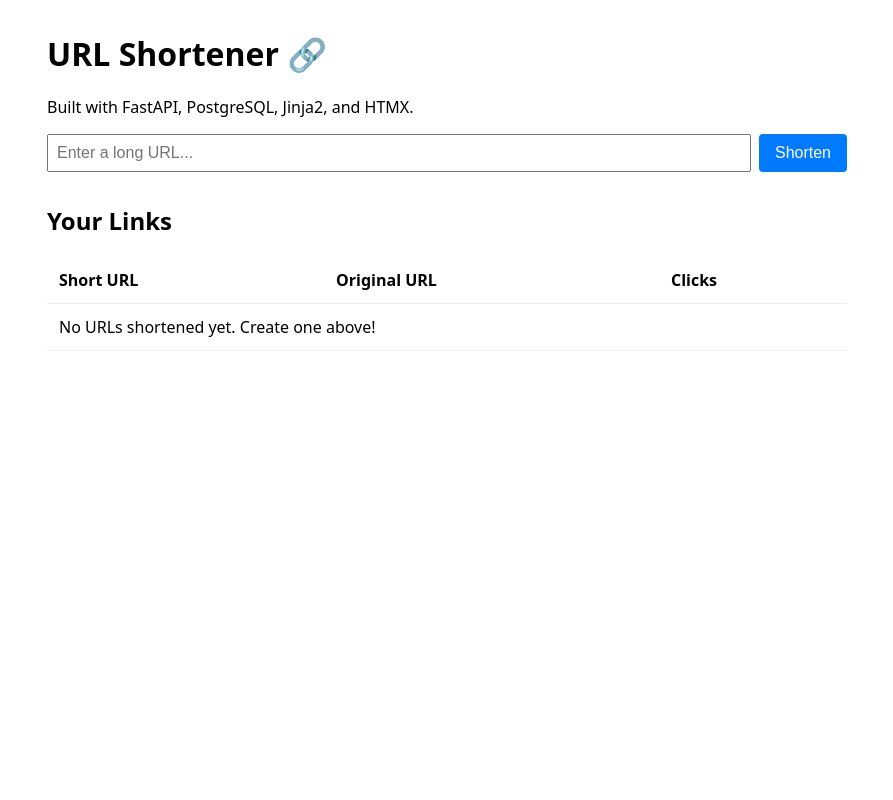
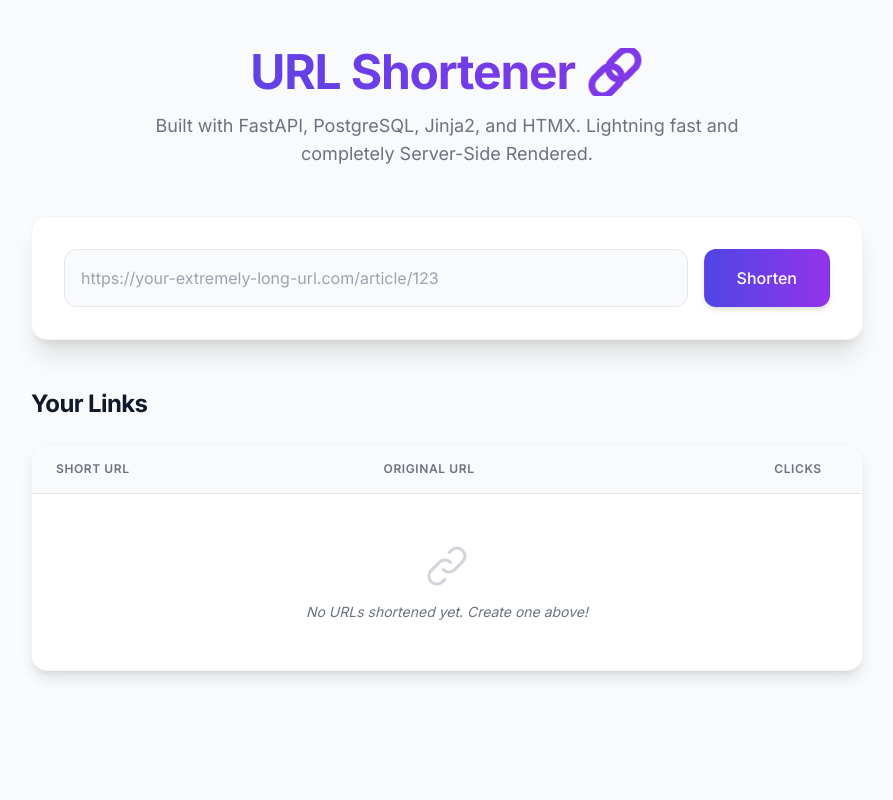
Before and after one commit to CVSCharan/py-url-shortener-monolith, a FastAPI app: page / in a window 1280 px wide. Shown: the whole page, without its empty margins (193-1086 px from the left). Run offline with FastAPI, Linux system fonts and the light colour scheme; some libraries are stand-ins or nearby versions.

Commit message:
Beautify UI with TailwindCSS

```diff
--- a/templates/index.html
+++ b/templates/index.html
@@ -6,39 +6,60 @@
     <title>Python URL Shortener</title>
     <!-- Include HTMX -->
     <script src="https://unpkg.com/htmx.org@1.9.10"></script>
+    <!-- Include Tailwind CSS -->
+    <script src="https://cdn.tailwindcss.com"></script>
+    <!-- Google Fonts -->
+    <link href="https://fonts.googleapis.com/css2?family=Inter:wght@400;500;600;700&display=swap" rel="stylesheet">
     <style>
-        body { font-family: system-ui, sans-serif; max-width: 800px; margin: 2rem auto; padding: 0 1rem; }
-        .card { padding: 1rem; border: 1px solid #ccc; border-radius: 8px; margin-bottom: 1rem; }
-        form { display: flex; gap: 0.5rem; margin-bottom: 2rem; }
-        input[type="url"] { flex: 1; padding: 0.5rem; font-size: 1rem; }
-        button { padding: 0.5rem 1rem; font-size: 1rem; cursor: pointer; background: #007bff; color: white; border: none; border-radius: 4px; }
-        button:hover { background: #0056b3; }
-        table { width: 100%; border-collapse: collapse; }
-        th, td { text-align: left; padding: 0.75rem; border-bottom: 1px solid #eee; }
+        body { font-family: 'Inter', sans-serif; }
         .htmx-indicator { display: none; }
-        .htmx-request .htmx-indicator { display: inline; }
+        .htmx-request .htmx-indicator { display: inline-block; }
     </style>
 </head>
-<body>
-    <h1>URL Shortener 🔗</h1>
-    <p>Built with FastAPI, PostgreSQL, Jinja2, and HTMX.</p>
+<body class="bg-gray-50 min-h-screen selection:bg-indigo-100 selection:text-indigo-900">
+    <div class="max-w-4xl mx-auto px-4 py-12 sm:px-6 lg:px-8">
 
-    <!--
-      HTMX Magic:
-      hx-post tells it to POST to /shorten when submitted.
-      hx-target="#url-table-container" tells it to put the response inside that div.
-      hx-swap="innerHTML" tells it to replace the contents of the div.
-    -->
-    <form hx-post="/shorten" hx-target="#url-table-container" hx-swap="innerHTML">
-        <input type="url" name="target_url" placeholder="Enter a long URL..." required>
-        <button type="submit">Shorten</button>
-        <span class="htmx-indicator">Loading...</span>
-    </form>
+        <!-- Header -->
+        <div class="text-center mb-12">
+            <h1 class="text-5xl font-extrabold tracking-tight text-transparent bg-clip-text bg-gradient-to-r from-indigo-600 to-purple-600 mb-4">
+                URL Shortener 🔗
+            </h1>
+            <p class="text-lg text-gray-500 max-w-2xl mx-auto">
+                Built with FastAPI, PostgreSQL, Jinja2, and HTMX. Lightning fast and completely Server-Side Rendered.
+            </p>
+        </div>
 
-    <h2>Your Links</h2>
-    <div id="url-table-container">
-        <!-- We use an include so we can reuse just the table HTML in our HTMX response -->
-        {% include 'partials/url_list.html' %}
+        <!-- Shortener Card -->
+        <div class="bg-white rounded-2xl shadow-xl border border-gray-100 overflow-hidden mb-12 transform transition-all hover:shadow-2xl duration-300">
+            <div class="p-8">
+                <form hx-post="/shorten" hx-target="#url-table-container" hx-swap="innerHTML" class="flex flex-col sm:flex-row gap-4">
+                    <div class="flex-1 relative">
+                        <input type="url" name="target_url" placeholder="https://your-extremely-long-url.com/article/123" required
+                            class="w-full pl-4 pr-12 py-4 rounded-xl border border-gray-200 bg-gray-50 text-gray-900 focus:outline-none focus:ring-2 focus:ring-indigo-500 focus:bg-white focus:border-transparent transition-all duration-200">
+                    </div>
+                    <button type="submit"
+                        class="inline-flex items-center justify-center px-8 py-4 border border-transparent text-base font-medium rounded-xl text-white bg-gradient-to-r from-indigo-600 to-purple-600 hover:from-indigo-700 hover:to-purple-700 shadow-md hover:shadow-lg focus:outline-none focus:ring-2 focus:ring-offset-2 focus:ring-indigo-500 transition-all duration-200">
+                        Shorten
+                        <svg class="ml-2 -mr-1 h-5 w-5 htmx-indicator animate-spin" xmlns="http://www.w3.org/2000/svg" fill="none" viewBox="0 0 24 24">
+                            <circle class="opacity-25" cx="12" cy="12" r="10" stroke="currentColor" stroke-width="4"></circle>
+                            <path class="opacity-75" fill="currentColor" d="M4 12a8 8 0 018-8V0C5.373 0 0 5.373 0 12h4zm2 5.291A7.962 7.962 0 014 12H0c0 3.042 1.135 5.824 3 7.938l3-2.647z"></path>
+                        </svg>
+                    </button>
+                </form>
+            </div>
+        </div>
+
+        <!-- Links Section -->
+        <div>
+            <div class="flex items-center justify-between mb-6">
+                <h2 class="text-2xl font-bold text-gray-900 tracking-tight">Your Links</h2>
+            </div>
+
+            <div id="url-table-container" class="bg-white rounded-2xl shadow-lg border border-gray-100 overflow-hidden">
+                <!-- We use an include so we can reuse just the table HTML in our HTMX response -->
+                {% include 'partials/url_list.html' %}
+            </div>
+        </div>
     </div>
 </body>
 </html>
--- a/templates/partials/url_list.html
+++ b/templates/partials/url_list.html
@@ -1,23 +1,49 @@
-<table>
-    <thead>
+<div class="overflow-x-auto">
+    <table class="min-w-full divide-y divide-gray-200">
+        <thead class="bg-gray-50">
             <tr>
-            <th>Short URL</th>
-            <th>Original URL</th>
-            <th>Clicks</th>
+                <th scope="col" class="px-6 py-4 text-left text-xs font-semibold text-gray-500 uppercase tracking-wider">
+                    Short URL
+                </th>
+                <th scope="col" class="px-6 py-4 text-left text-xs font-semibold text-gray-500 uppercase tracking-wider">
+                    Original URL
+                </th>
+                <th scope="col" class="px-6 py-4 text-center text-xs font-semibold text-gray-500 uppercase tracking-wider w-32">
+                    Clicks
+                </th>
             </tr>
         </thead>
-    <tbody>
+        <tbody class="bg-white divide-y divide-gray-100">
             {% for url in urls %}
-        <tr>
-            <!-- Using request.base_url to get the current host automatically -->
-            <td><a href="{{ request.base_url }}{{ url.short_code }}" target="_blank">{{ request.base_url }}{{ url.short_code }}</a></td>
-            <td><a href="{{ url.target_url }}" target="_blank" style="color: #666; text-decoration: none;">{{ url.target_url[:50] }}...</a></td>
-            <td>{{ url.clicks }}</td>
+            <tr class="hover:bg-indigo-50/50 transition-colors duration-150">
+                <td class="px-6 py-4 whitespace-nowrap">
+                    <a href="{{ request.base_url }}{{ url.short_code }}" target="_blank"
+                       class="inline-flex items-center text-sm font-medium text-indigo-600 hover:text-indigo-900 group">
+                        {{ request.base_url }}{{ url.short_code }}
+                        <svg class="ml-1 w-4 h-4 opacity-0 group-hover:opacity-100 transition-opacity duration-200" fill="none" stroke="currentColor" viewBox="0 0 24 24" xmlns="http://www.w3.org/2000/svg"><path stroke-linecap="round" stroke-linejoin="round" stroke-width="2" d="M10 6H6a2 2 0 00-2 2v10a2 2 0 002 2h10a2 2 0 002-2v-4M14 4h6m0 0v6m0-6L10 14"></path></svg>
+                    </a>
+                </td>
+                <td class="px-6 py-4">
+                    <div class="text-sm text-gray-500 max-w-md truncate" title="{{ url.target_url }}">
+                        {{ url.target_url }}
+                    </div>
+                </td>
+                <td class="px-6 py-4 whitespace-nowrap text-center">
+                    <span class="inline-flex items-center justify-center px-3 py-1 rounded-full text-xs font-medium bg-purple-100 text-purple-800">
+                        {{ url.clicks }}
+                    </span>
+                </td>
             </tr>
             {% else %}
             <tr>
-            <td colspan="3">No URLs shortened yet. Create one above!</td>
+                <td colspan="3" class="px-6 py-12 text-center text-gray-500 text-sm italic">
+                    <div class="flex flex-col items-center justify-center">
+                        <svg class="w-12 h-12 text-gray-300 mb-3" fill="none" stroke="currentColor" viewBox="0 0 24 24" xmlns="http://www.w3.org/2000/svg"><path stroke-linecap="round" stroke-linejoin="round" stroke-width="1.5" d="M13.828 10.172a4 4 0 00-5.656 0l-4 4a4 4 0 105.656 5.656l1.102-1.101m-.758-4.899a4 4 0 005.656 0l4-4a4 4 0 00-5.656-5.656l-1.1 1.1"></path></svg>
+                        No URLs shortened yet. Create one above!
+                    </div>
+                </td>
             </tr>
             {% endfor %}
         </tbody>
     </table>
+</div>
```
Lines whose indentation alone changed are shown as unchanged.
